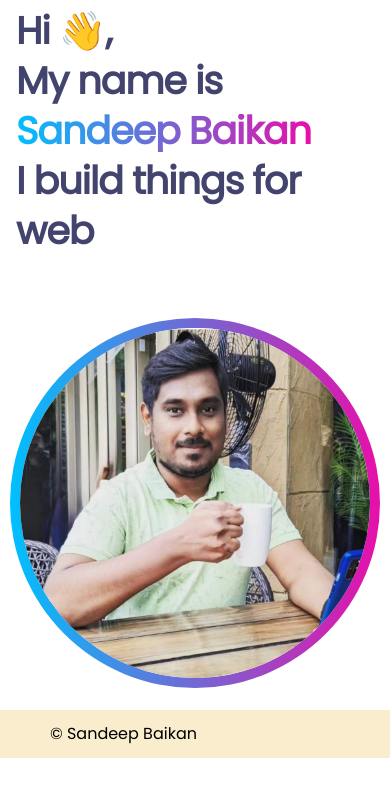
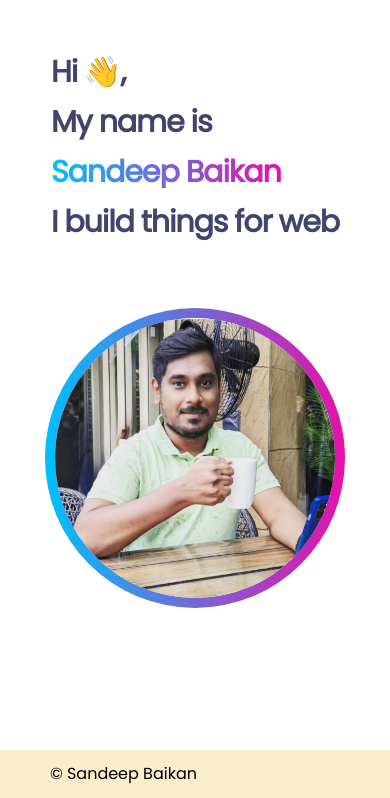
Before and after one commit to sandeepbaikan/sandeepbaikan.github.io, a plain HTML site: page index.html in a window 390 px wide. Shown: the part 57-855 px from the top of the page. Drawn offline with Linux system fonts and the light colour scheme.

Commit message:
:saving work:

```diff
--- a/style.css
+++ b/style.css
@@ -124,6 +124,7 @@ footer {
         flex-direction: column;
         height: auto;
         transform: translateY(0);
+        margin: 40px 0;
     }
     .landing .bio {
         margin-bottom: 60px;
@@ -166,7 +167,11 @@ footer {
     min-height: calc(100vh - 142px);
   }
   .landing .bio p {
-    font-size: 38px;
+    font-size: 30px;
     line-height: 50px;
   }
+  .profile-pic img {
+    width: 280px;
+    height: 280px;
+  }
 }
```
